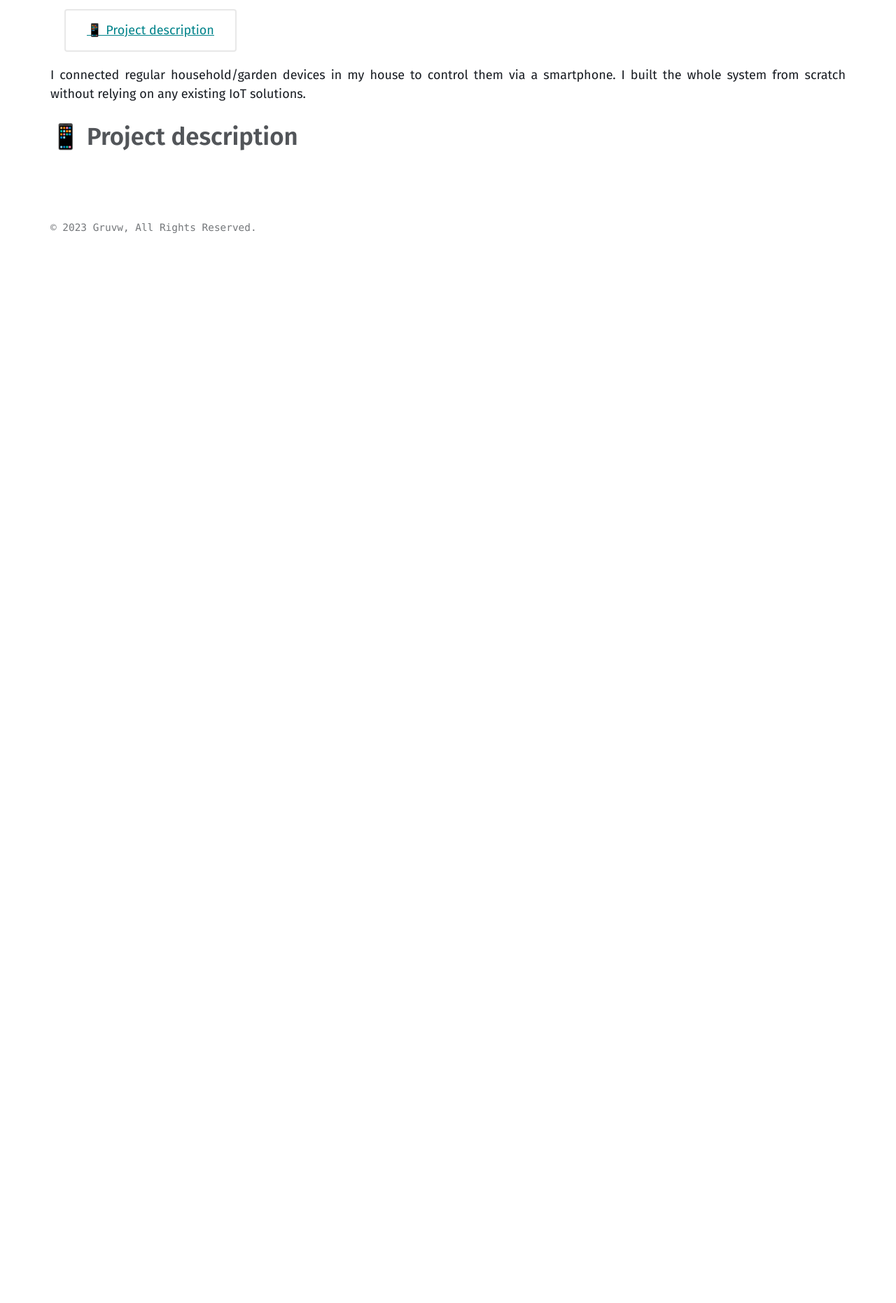
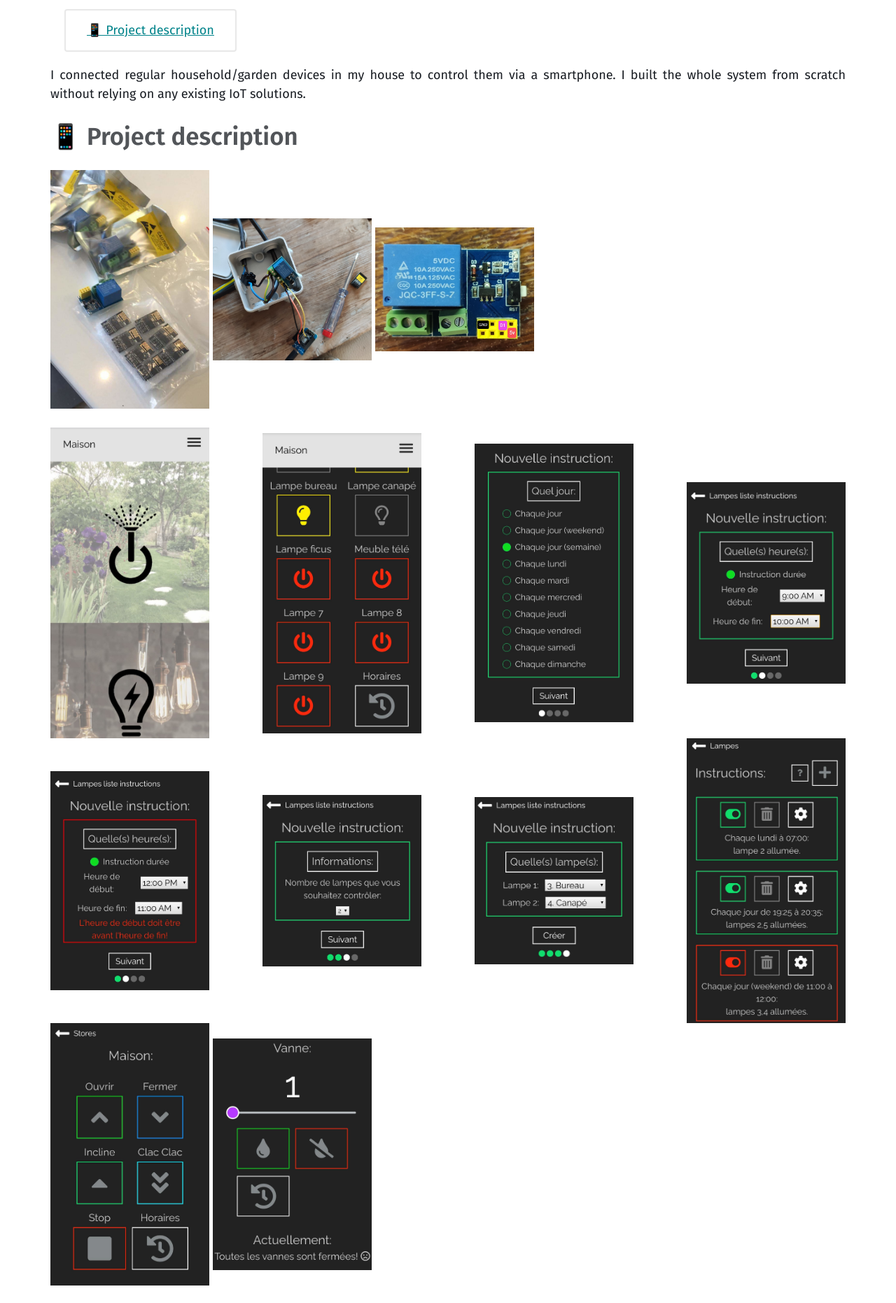
Before and after one commit to gruvw/portfolio, a Jekyll site: the page built from future_posts/2019-09-01-custom-IoT-in-my-house.md, in a window 1280 px wide. Shown: the part 875-2737 px from the top of the page at 70% size. Built offline with Jekyll 4.4.1, drawn with Linux system fonts in a browser that asks for light colours; the table of contents is made by our own code; before the commit the page ends 1239 px from its top, so only the background shows below that; grey boxes are pictures that could not be loaded.

Commit message:
IoT images include

```diff
--- a/future_posts/2019-09-01-custom-IoT-in-my-house.md
+++ b/future_posts/2019-09-01-custom-IoT-in-my-house.md
@@ -18,3 +18,40 @@ I connected regular household/garden devices in my house to control them via a s
 I built the whole system from scratch without relying on any existing IoT solutions.
 
 ## 📱 Project description
+
+<img width="20%" src="/assets/images/posts/custom_iot_in_my_house/lamps/esp_mini.jpg" alt="Relay and ESP mini packages">
+<img width="20%" src="/assets/images/posts/custom_iot_in_my_house/lamps/lamp_open_mini_wemos.jpg" alt="Relay with ESP cables for lamp in box">
+<img width="20%" src="/assets/images/posts/custom_iot_in_my_house/lamps/mini_relay_ports.jpg" alt="Relay for ESP mini with pinout">
+
+<img width="20%" src="/assets/images/posts/custom_iot_in_my_house/site/site_home.jpg" alt="Mobile home screen WEB interface">
+<img width="20%" src="/assets/images/posts/custom_iot_in_my_house/site/site_lamps_control.jpg" alt="Lamps control WEB interface">
+<img width="20%" src="/assets/images/posts/custom_iot_in_my_house/site/site_schedule_control_1.jpg" alt="Scheduler day picker">
+<img width="20%" src="/assets/images/posts/custom_iot_in_my_house/site/site_schedule_control_2.jpg" alt="Scheduler time picker">
+<img width="20%" src="/assets/images/posts/custom_iot_in_my_house/site/site_schedule_invalid.jpg" alt="Scheduler invalid times validation">
+<img width="20%" src="/assets/images/posts/custom_iot_in_my_house/site/site_schedule_control_3.jpg" alt="Scheduler number of lamps picker">
+<img width="20%" src="/assets/images/posts/custom_iot_in_my_house/site/site_schedule_control_4.jpg" alt="Scheduler lamp picker">
+<img width="20%" src="/assets/images/posts/custom_iot_in_my_house/site/site_schedule_enable.jpg" alt="Scheduler summary of active schedules">
+<img width="20%" src="/assets/images/posts/custom_iot_in_my_house/site/site_stores_control.jpg" alt="Stores WEB controls for whole house">
+<img width="20%" src="/assets/images/posts/custom_iot_in_my_house/site/site_vanne_control.jpg" alt="Water WEB controls">
+
+<img width="20%" src="/assets/images/posts/custom_iot_in_my_house/stores/final_stores.jpg" alt="Three final assembled box for stores control + IR stores remote">
+<img width="20%" src="/assets/images/posts/custom_iot_in_my_house/stores/store_multiple_connect_green.jpg" alt="Stores inside of control box with relays connected to buttons (open remote)">
+<img width="20%" src="/assets/images/posts/custom_iot_in_my_house/stores/store_multiple_open.jpeg" alt="Stores remote with open box (cables inside remote)">
+<img width="20%" src="/assets/images/posts/custom_iot_in_my_house/stores/store_multiple_open_final.jpg" alt="Stores remote (multiple) final box open">
+<img width="20%" src="/assets/images/posts/custom_iot_in_my_house/stores/store_single_open.jpg" alt="Stores remote (single) final box open">
+
+<img width="20%" src="/assets/images/posts/custom_iot_in_my_house/telegram/telegram_feedback_1.jpg" alt="Telegram scheduler feedback messages">
+<img width="20%" src="/assets/images/posts/custom_iot_in_my_house/telegram/telegram_feedback_2.jpg" alt="Telegram other user feedback messages">
+<img width="20%" src="/assets/images/posts/custom_iot_in_my_house/telegram/telegram_lamps.jpg" alt="Telegram lamp menu">
+<img width="20%" src="/assets/images/posts/custom_iot_in_my_house/telegram/telegram_menu.jpg" alt="Telegram main menu">
+<img width="20%" src="/assets/images/posts/custom_iot_in_my_house/telegram/telegram_notification.jpg" alt="Telegram notification selection menu">
+<img width="20%" src="/assets/images/posts/custom_iot_in_my_house/telegram/telegram_settings.jpg" alt="Telegram settings menu">
+<img width="20%" src="/assets/images/posts/custom_iot_in_my_house/telegram/telegram_stores.jpg" alt="Telegram store selection menu">
+<img width="20%" src="/assets/images/posts/custom_iot_in_my_house/telegram/telegram_stores_action.jpg" alt="Telegram store action">
+<img width="20%" src="/assets/images/posts/custom_iot_in_my_house/telegram/telegram_vanne.jpg" alt="Telegram vanne selection">
+
+<img width="20%" src="/assets/images/posts/custom_iot_in_my_house/water/outside.jpg" alt="Outside boxes for garden control">
+<img width="20%" src="/assets/images/posts/custom_iot_in_my_house/water/relay_box_1.jpg" alt="Metal box inside">
+<img width="20%" src="/assets/images/posts/custom_iot_in_my_house/water/relay_box_2.jpg" alt="Arduino MEGA relays for vannes controls">
+<img width="20%" src="/assets/images/posts/custom_iot_in_my_house/water/startup_box_open_1.jpg" alt="Startup/power box insides">
+<img width="20%" src="/assets/images/posts/custom_iot_in_my_house/water/startup_box_open_2.jpg" alt="Startup/power open box cables connected">
```
Also changed, not shown: about.md (+2 -2 lines), assets/images/posts/custom_iot_in_my_house/water/startup_box_open_1.jpg (renamed from assets/images/posts/custom_iot_in_my_house/water/startup_box_open.jpg).
